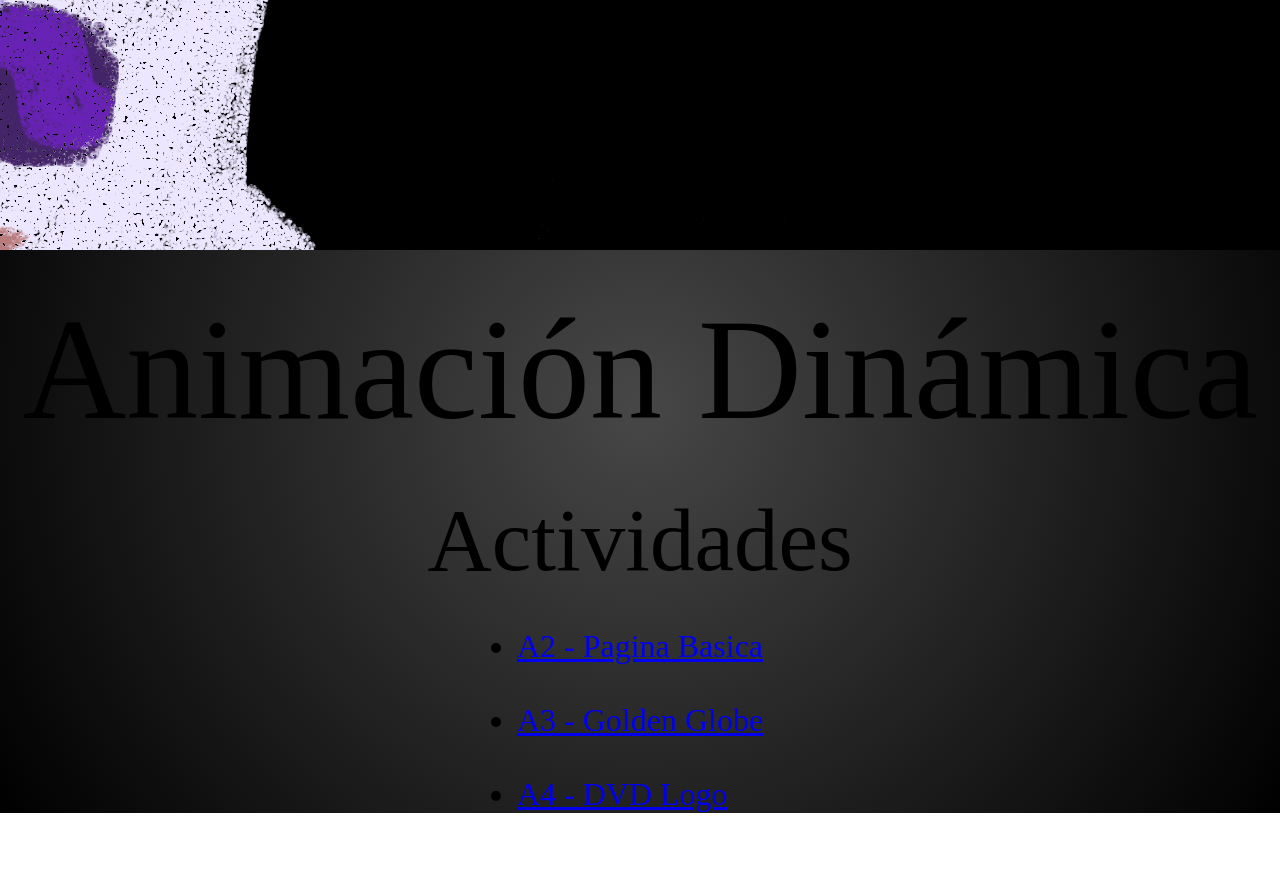
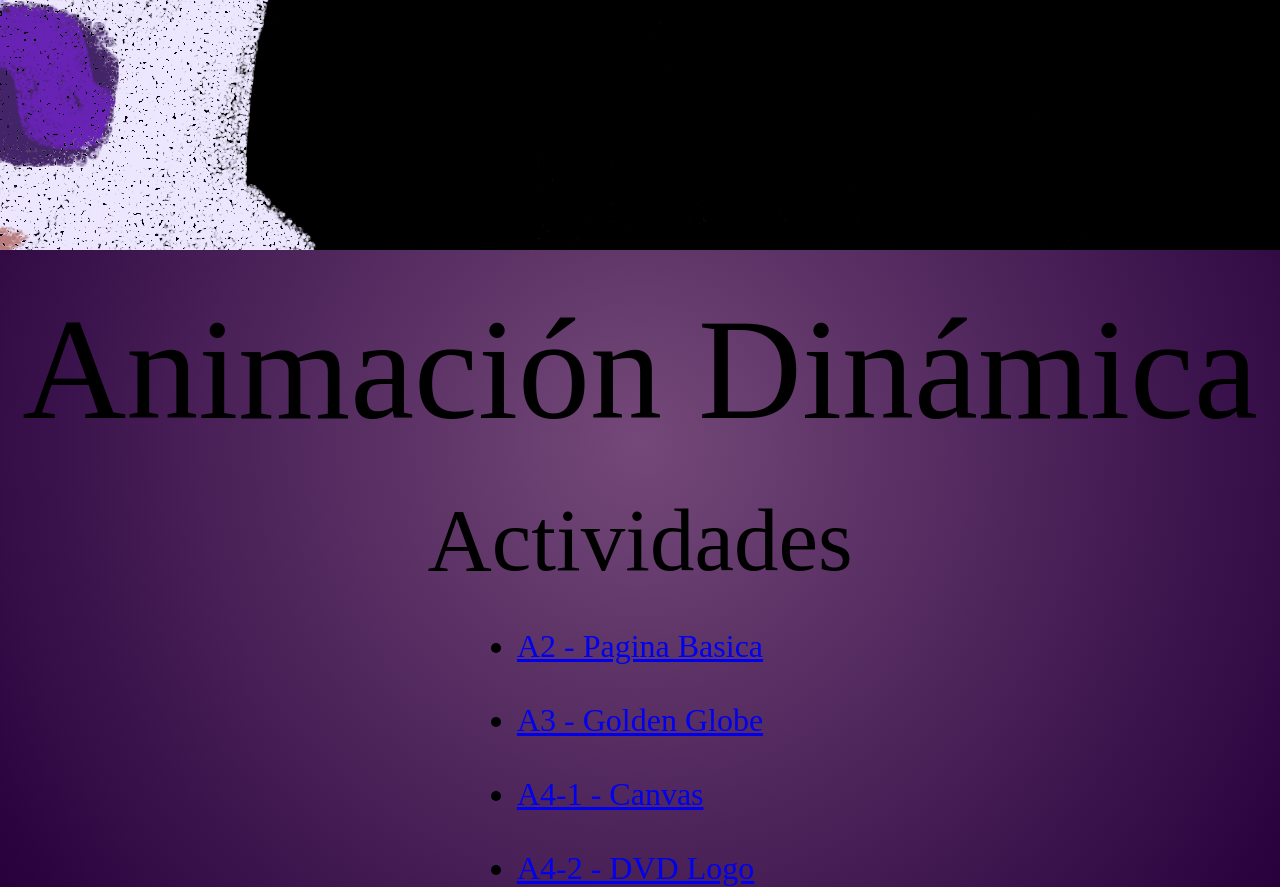
Before and after one commit to darionoriega/DarioNoriega, a plain HTML site: page index.html in a window 1280 px wide. Before the commit the page ends 813 px from the top, so only its background shows below. Drawn offline with Linux system fonts and the light colour scheme; a web font is replaced by a local one.

Commit message:
Update index.html

```diff
--- a/index.html
+++ b/index.html
@@ -12,7 +12,7 @@
     <style>
         body {
        background: #474747;
-background: radial-gradient(circle,rgba(71, 71, 71, 1) 0%, rgba(0, 0, 0, 1) 100%);
+background: radial-gradient(circle,rgb(116, 73, 121) 0%, rgb(39, 0, 60) 100%);
        font-size: 32px;
      }
      h1 {
@@ -53,7 +53,9 @@ background: radial-gradient(circle,rgba(71, 71, 71, 1) 0%, rgba(0, 0, 0, 1) 100%
             <br>
             <li><a href="1P/Clase 02 - HTML5/index.html"> A3 - Golden Globe</a></li>
             <br>
-            <li><a href="1P/ActLogoDVD/BouncingImage"> A4 - DVD Logo</a></li>
+            <li><a href="1P/ArteCanva/CanvArt.html"> A4-1 - Canvas</a></li>
+            <br>
+            <li><a href="1P/ActLogoDVD/BouncingImage"> A4-2 - DVD Logo</a></li>
         </ul>
         </div>
 
@@ -61,5 +63,4 @@ background: radial-gradient(circle,rgba(71, 71, 71, 1) 0%, rgba(0, 0, 0, 1) 100%
 
 
     </body>
-
 </html>
```
